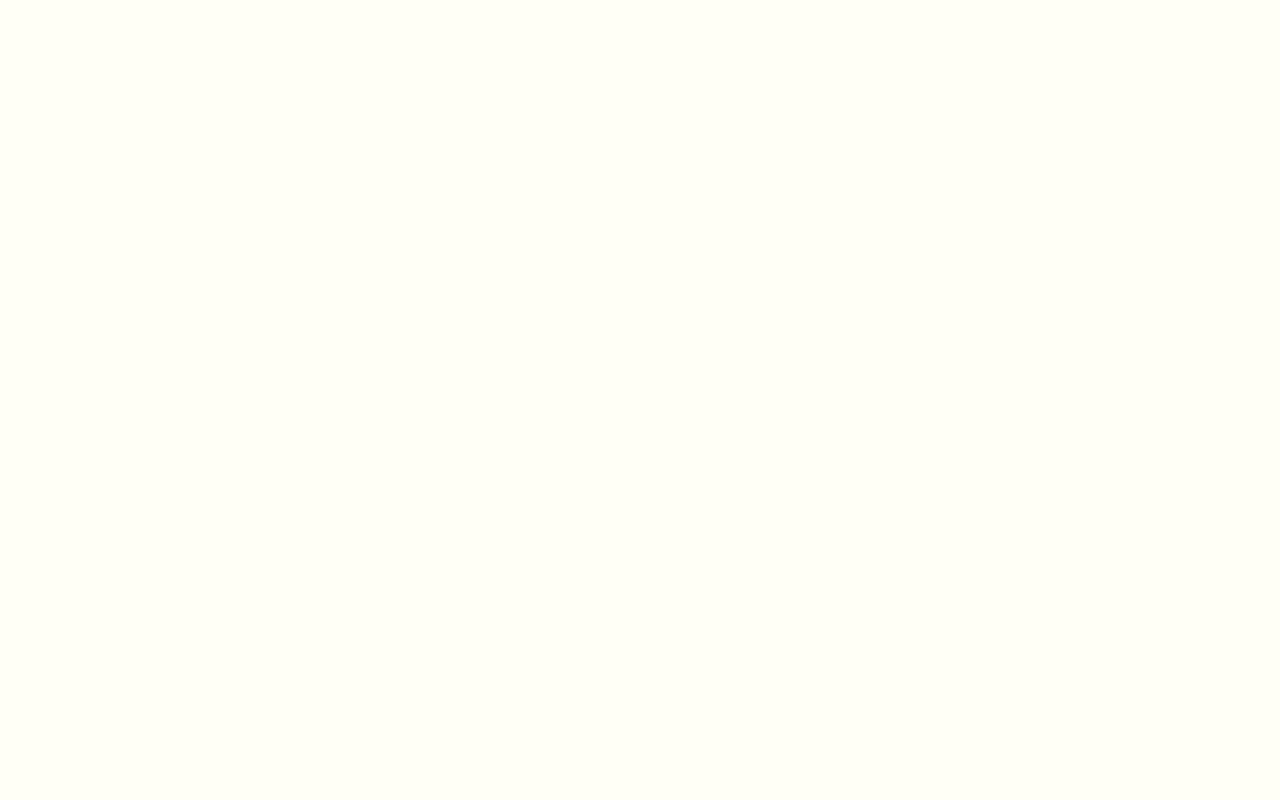
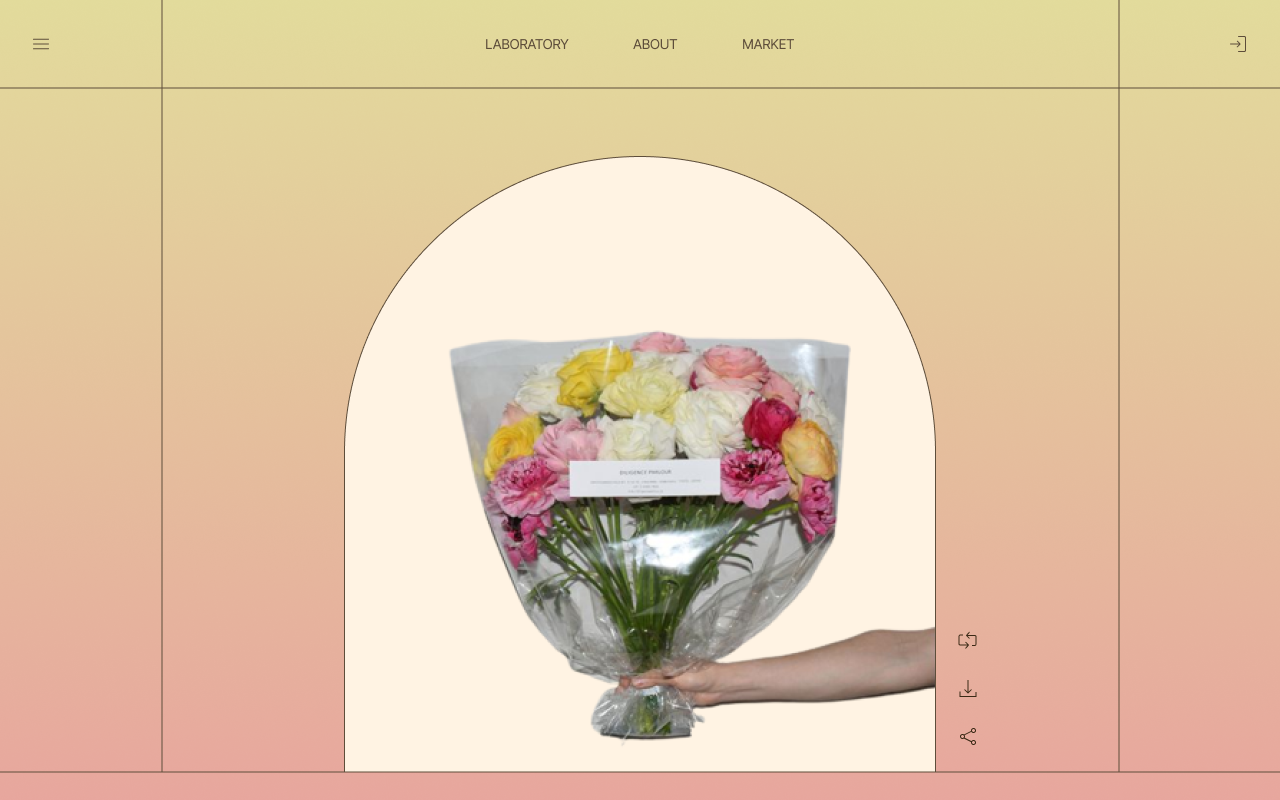
Before and after one commit to ahnsugyeong/FlowerLab, a React (Create React App) app in the folder src/main/frontend/: page /result in a window 1280 px wide. Before the commit this address had no page. Shown: the top 800 px of the page. Built offline with nearby package versions, Linux system fonts and the light colour scheme.

Commit message:
Feat(FE): Result Page 임시 추가

```diff
--- a/src/main/frontend/src/components/SubmitButton.js
+++ b/src/main/frontend/src/components/SubmitButton.js
@@ -2,10 +2,16 @@ import React from 'react';
 
 import '../styles/SubmitButton.css'
 
-function SubmitButton() {
+function SubmitButton({onClick}) {
+
+    const handleClick = () => {
+        if (onClick) {
+            onClick();
+        }
+    };
 
     return (
-        <div className="laboratory-submit-container">
+        <div className="laboratory-submit-container" onClick={handleClick}>
             <div className="laboratory-submit-btn">
                 <div className="laboratory-submit-btn-text">
                     AI 꽃다발 추천받기
--- a/src/main/frontend/src/pages/App.js
+++ b/src/main/frontend/src/pages/App.js
@@ -5,13 +5,11 @@ import Laboratory from './laboratory/Laboratory';
 
 import ScrollToTop from '../components/ScrollToTop';
 import Loading from '../components/Loading';
+import Result from '../pages/Result'
 
 import '../styles/App.css'
 
 function App() {
-
-    const imagesData = ['flower1.png', 'flower2.png', 'flower3.png', 'flower4.png', 'flower5.png', 'flower6.png'];
-
 
     return (
         <BrowserRouter>
@@ -20,6 +18,7 @@ function App() {
                 <Route path="/" element={<About />} />
                 <Route path="/laboratory" element={<Laboratory />} />
                 <Route path="/market" element={<About />} />
+                <Route path="/result" element={<Result />} />
                 <Route path="/loading" element={<Loading />} />
             </Routes>
         </BrowserRouter>
--- /dev/null
+++ b/src/main/frontend/src/pages/Result.js
@@ -0,0 +1,19 @@
+import React from 'react';
+
+import '../styles/Result.css'
+
+function Loading() {
+
+    return (
+
+        <div className="result-container">
+            <div className="result-background">
+
+            </div>
+
+        </div>
+
+    );
+}
+
+export default Loading;
--- a/src/main/frontend/src/pages/laboratory/Laboratory.js
+++ b/src/main/frontend/src/pages/laboratory/Laboratory.js
@@ -1,35 +1,52 @@
-import React, { useState } from 'react';
-import { BrowserRouter as Router, Route, Redirect } from 'react-router-dom';
+import React, { useState, useEffect } from 'react';
+import { useNavigate } from 'react-router-dom';
 
 import LaboratoryHeader from './LaboratoryHeader';
 import Step1 from './Step1';
 import Step2 from './Step2';
 import Step3 from './Step3';
 import SubmitButton from '../../components/SubmitButton';
-import Loading from '../../components/Loading'
-
+import Loading from '../../components/Loading';
 
 function Laboratory() {
   const [step1Text, setStep1Text] = useState('');
   const [clickedItem, setClickedItem] = useState(null);
   const [selectedItem, setSelectedItem] = useState(-1);
 
+  const [isLoading, setIsLoading] = useState(false);
+  const navigate = useNavigate();
+
+  useEffect(() => {
+    if (isLoading) {
+      setTimeout(() => {
+        setIsLoading(false);
+        navigate(`/result`);
+      }, 2000);
+    }
+  }, [isLoading, navigate]);
+
   const handleSubmitButtonClick = () => {
-
+    console.log('click!');
+    setIsLoading(true);
   };
-
 
   return (
     <div>
-      <LaboratoryHeader />
-      <Step1 setStep1Text={setStep1Text} />
-      <Step2 setClickedItem={setClickedItem} />
-      <Step3 setSelectedItem={setSelectedItem} />
-      {(step1Text && clickedItem !== null && selectedItem !== -1) && (
-        <SubmitButton onClick={handleSubmitButtonClick} />
+      {isLoading ? (
+        <Loading /> // isLoading이 true일 때 로딩 페이지 표시
+      ) : (
+        // isLoading이 false일 때 다른 컴포넌트 표시
+        <>
+          <LaboratoryHeader />
+          <Step1 setStep1Text={setStep1Text} />
+          <Step2 setClickedItem={setClickedItem} />
+          <Step3 setSelectedItem={setSelectedItem} />
+          {step1Text && clickedItem !== null && selectedItem !== -1 && (
+            <SubmitButton onClick={handleSubmitButtonClick} />
+          )}
+        </>
       )}
     </div>
-
   );
 }
 
--- a/src/main/frontend/src/styles/Loading.css
+++ b/src/main/frontend/src/styles/Loading.css
@@ -1,5 +1,5 @@
 .loading-background {
-    background-image: url('../assets/loading.png'); /* Set the image URL here */
+  background-image: url('../assets/loading.png');
   background-size: cover;
   background-position: center;
   background-repeat: no-repeat;
@@ -8,4 +8,7 @@
   display: flex;
   justify-content: center;
   align-items: center;
+
+  position: relative;
+  z-index: 1;
 }
--- /dev/null
+++ b/src/main/frontend/src/styles/Result.css
@@ -0,0 +1,24 @@
+.body {
+    margin: 0;
+
+}
+
+.result-container {
+    padding: 0;
+    overflow: hidden;
+    width: 100%;
+    height: 3543px;
+    background: linear-gradient(0deg, #5D4D3A, #5D4D3A);
+    display: flex;
+    justify-content: center;
+    align-items: center;
+}
+
+.result-background {
+    background-image: url('../assets/result-main.png');
+    background-size: cover;
+    background-position: center;
+    background-repeat: no-repeat;
+    width: 1440px;
+    height: 100%;
+}
--- a/src/main/frontend/src/styles/SubmitButton.css
+++ b/src/main/frontend/src/styles/SubmitButton.css
@@ -1,11 +1,13 @@
 .laboratory-submit-container {
-    margin-top: -1px;
+    margin-top: -131px;
     background-color: #6C7A86;
     width: 100%;
     height: 136px;
     display: flex;
     justify-content: center;
     align-items: center;
+    position: relative;
+    z-index: 1;
 }
 
 .laboratory-submit-btn {
```
Also changed, not shown: src/main/frontend/src/assets/result-main.png (added).
